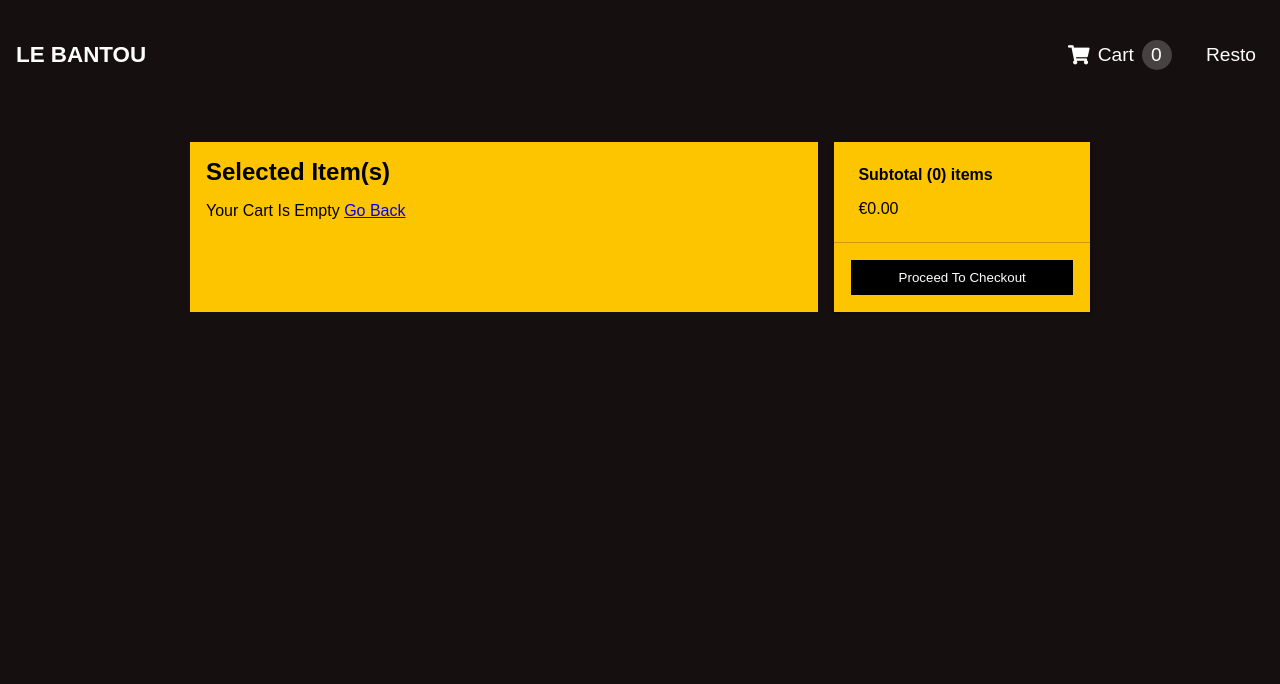
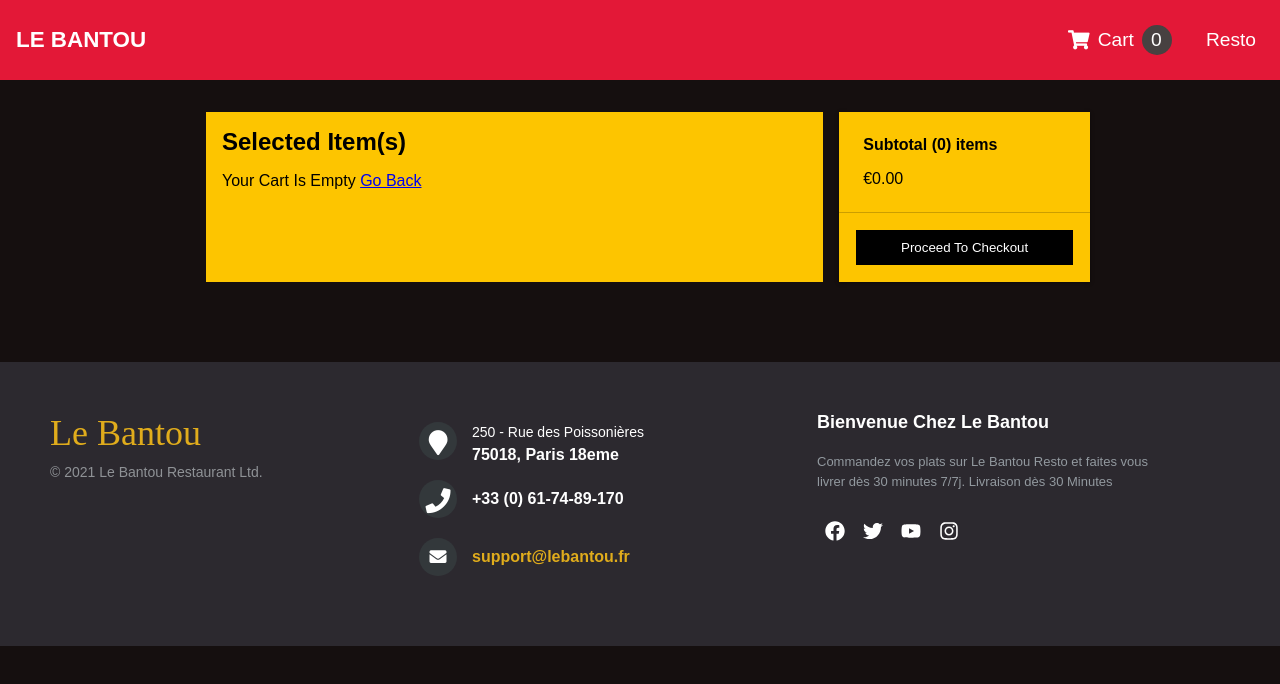
Before and after one commit to SAMMBENDE/project, a React (Create React App) app in the folder frontend/: page /cart in a window 1280 px wide. Shown: the top 684 px of the page. Built offline with nearby package versions, Linux system fonts and the light colour scheme.

Commit message:
footer added and some changes

```diff
--- a/frontend/package.json
+++ b/frontend/package.json
@@ -10,6 +10,7 @@
     "axios": "^0.21.1",
     "react": "^17.0.1",
     "react-dom": "^17.0.1",
+    "react-icons": "^4.2.0",
     "react-redux": "^7.2.2",
     "react-router-dom": "^5.2.0",
     "react-scripts": "4.0.3",
--- a/frontend/src/App.js
+++ b/frontend/src/App.js
@@ -11,6 +11,8 @@ import CartScreen from './screens/CartScreen';
 import Navbar from "./components/Navbar";
 import Backdrop from "./components/Backdrop"
 import Sidebar from './components/Sidebar';
+import Footer from './components/Footer';
+
 
 function App() {
 
@@ -29,6 +31,7 @@ function App() {
           <Route exact path= "/cart" component={CartScreen} />
         </Switch>
       </main>
+      <Footer />
    </Router>
   );
 }
--- /dev/null
+++ b/frontend/src/components/Footer.css
@@ -0,0 +1,158 @@
+@import url('http://fonts.googleapis.com/css?family=Open+Sans:400,700');
+
+footer{
+	position: fixed;
+	bottom: 0;
+}
+
+@media (max-height:800px){
+	footer { position: static; }
+
+}
+
+
+.footer-distributed{
+	background-color: #2c292f;
+	box-sizing: border-box;
+	width: 100%;
+	text-align: left;
+	font: bold 16px sans-serif;
+	padding: 50px 50px 60px 50px;
+	margin-top: 80px;
+}
+
+.footer-distributed .footer-left,
+.footer-distributed .footer-center,
+.footer-distributed .footer-right{
+	display: inline-block;
+	vertical-align: top;
+}
+
+/* Footer left */
+
+.footer-distributed .footer-left{
+	width: 30%;
+}
+
+.footer-distributed h3 span{
+	color:  #e0ac1c;
+    font: normal 36px 'Cookie', cursive;
+
+}
+
+.footer-distributed .footer-links a{
+	display:inline-block;
+	line-height: 1.8;
+	text-decoration: none;
+	color:  inherit;
+}
+
+.footer-distributed .footer-company-name{
+	color:  #8f9296;
+	font-size: 14px;
+	font-weight: normal;
+	margin-top: 10px;
+}
+
+/* Footer Center */
+
+.footer-distributed .footer-center{
+	width: 35%;
+}
+
+
+.footer-distributed .footer-center i{
+	background-color:  #33383b;
+	color: #ffffff;
+	font-size: 25px;
+	width: 38px;
+	height: 38px;
+	border-radius: 50%;
+	text-align: center;
+	line-height: 42px;
+	margin: 10px 15px;
+	vertical-align: middle;
+}
+
+.footer-distributed .footer-center i.fa-envelope{
+	font-size: 17px;
+	line-height: 38px;
+}
+
+.footer-distributed .footer-center p{
+	display: inline-block;
+	color: #ffffff;
+	vertical-align: middle;
+	margin:0;
+}
+
+.footer-distributed .footer-center p span{
+	display:block;
+	font-weight: normal;
+	font-size:14px;
+	line-height:2;
+}
+
+.footer-distributed .footer-center p a{
+	color:  #e0ac1c;
+	text-decoration: none;;
+}
+
+
+/* Footer Right */
+
+.footer-distributed .footer-right{
+	width: 30%;
+}
+
+.footer-distributed .footer-company-about{
+	line-height: 20px;
+	color:  #92999f;
+	font-size: 13px;
+	font-weight: normal;
+	margin: 0;
+}
+
+.footer-distributed .footer-company-about span{
+	display: block;
+	color:  #ffffff;
+	font-size: 18px;
+	font-weight: bold;
+	margin-bottom: 20px;
+}
+
+.footer-distributed .footer-icons{
+	margin-top: 25px;
+}
+
+.footer-distributed .footer-icons a{
+	display: inline-block;
+	width: 35px;
+	height: 35px;
+	cursor: pointer;
+	font-size: 20px;
+	color: #ffffff;
+	text-align: center;
+	line-height: 35px;
+	margin-right: 3px;
+	margin-bottom: 5px;
+}
+
+/* Responsiveness */
+
+@media (max-width: 880px) {
+
+	.footer-distributed .footer-left,
+	.footer-distributed .footer-center,
+	.footer-distributed .footer-right{
+		display: block;
+		width: 100%;
+		margin-bottom: 40px;
+		text-align: center;
+	}
+
+	.footer-distributed .footer-center i{
+		margin-left: 0;
+	}
+
+}
--- /dev/null
+++ b/frontend/src/components/Footer.js
@@ -0,0 +1,76 @@
+import './Footer.css';
+import {FaFacebook, FaInstagram, FaTwitter, FaYoutube} from 'react-icons/fa';
+
+
+const Footer = () => {
+    return (
+        <div className="footer-distributed">
+
+			<div className="footer-left">
+
+				<h3><span>Le Bantou</span></h3>
+
+				<p className="footer-company-name">© 2021 Le Bantou Restaurant Ltd.</p>
+
+			</div>
+
+			<div className="footer-center">
+				<div>
+					<i className="fa fa-map-marker"></i>
+					  <p><span>250 - Rue des Poissonières</span>
+						75018, Paris 18eme</p>
+				</div>
+
+				<div>
+					<i className="fa fa-phone"></i>
+					<p>+33 (0) 61-74-89-170</p>
+				</div>
+				<div>
+					<i className="fa fa-envelope"></i>
+					<p><a href="mailto:mbende2000@yahoo.com">support@lebantou.fr</a></p>
+				</div>
+			</div>
+			<div className="footer-right">
+				<p className="footer-company-about">
+					<span>Bienvenue Chez Le Bantou </span>
+					Commandez vos plats sur Le Bantou Resto et faites vous livrer dès 30 minutes 7/7j. Livraison dès 30 Minutes</p>
+				<div className="footer-icons">
+
+
+                    <a href='https://www.facebook.com/sam.mbende'
+                    target='_blank'
+                    aria-label='Facebook'
+                    rel='noopener noreferrer'
+                    >
+                    <FaFacebook />
+                    </a>
+                    <a href='https://twitter.com/SamMbende2'
+                    target='_blank'
+                    aria-label='Twitter'
+                    rel='noopener noreferrer'
+                    >
+                    <FaTwitter />
+                    </a>
+                    <a href='https://www.youtube.com/'
+                    target='_blank'
+                    aria-label='Youtube'
+                    rel='noopener noreferrer'
+                    >
+                    <FaYoutube />
+                    </a>
+                    <a href='https://www.instagram.com/sammbende/'
+                    target='_blank'
+                    aria-label='Instagram'
+                    rel='noopener noreferrer'
+                    >
+                    <FaInstagram />
+                    </a>
+
+
+                </div>
+			</div>
+		</div>
+    )
+}
+
+export default Footer;
--- a/frontend/src/components/Navbar.css
+++ b/frontend/src/components/Navbar.css
@@ -1,13 +1,15 @@
 .navbar {
     width: 100%;
-    height: 110px;
-    background-color:#150f0f;
+    height: 80px;
+    /* background-color:#150f0f;      */
+    background: #e31837;
     display: flex;
     justify-content: space-between;
     align-items: center;
     padding: 1.5rem 1rem;
     z-index: 50;
-
+    position: fixed;
+    top: 0;
 }
 
 .navbar__logo h2 {
--- a/frontend/src/components/Navbar.js
+++ b/frontend/src/components/Navbar.js
@@ -1,6 +1,8 @@
 import './Navbar.css';
 import { Link } from 'react-router-dom';
 import {useSelector} from 'react-redux';
+
+
 
 const Navbar = ({click}) => {
 
--- a/frontend/src/components/Product.css
+++ b/frontend/src/components/Product.css
@@ -1,7 +1,7 @@
 .product {
 
   width: 300px;
-  padding: 1rem ;
+  padding: 1rem;
   background: #150f0f;
   color: #fff;
   margin: 8px auto;
@@ -59,4 +59,8 @@
     .product {
        width: 320px
     }
+
+    .info__button {
+        padding: 0.6rem 8rem;
+    }
 }
--- a/frontend/src/index.css
+++ b/frontend/src/index.css
@@ -7,12 +7,9 @@
 body {
     font-family: Arial, Helvetica, sans-serif;
     background: #150f0f;
+    margin: 0px;
 }
 
-/* img {
-    width: 300px;
-
-} */
 
 img {
     width: 100%;
--- a/frontend/src/screens/CartScreen.css
+++ b/frontend/src/screens/CartScreen.css
@@ -2,7 +2,9 @@
     display: flex;
     max-width: 1300px;
     margin: 2rem auto;
-}.cartscreen h2 {
+    padding-top: 5rem;
+}
+.cartscreen h2 {
     margin-bottom: 1rem;
     color: #000;
   }
@@ -10,6 +12,7 @@
   .cartscreen__left {
     flex: 0.7;
     margin-right: 1rem;
+    margin-left: 1rem;
     background: #fdc500;
     padding: 1rem;
 }
--- a/frontend/src/screens/HomeScreen.css
+++ b/frontend/src/screens/HomeScreen.css
@@ -2,16 +2,18 @@
     max-width: 1300px;
     margin: 1rem auto;
     background: #150f0f;
+    padding-top: 5rem;
 }
 .homescreen__title {
     font-size: 1.5rem;
     color: #ffffff;
     margin-bottom: 1rem;
-    margin-left: 8px;
+    /* margin-left: 18px; */
+    text-align: center;
 }
 .homescreen__products {
     display: grid;
-    grid-template-columns: repeat(4, 1fr);
+    grid-template-columns: repeat(3, 1fr);
 }
 
 
@@ -32,12 +34,3 @@
         grid-template-columns: 1fr;
     }
 }
-
-
-
-/* body {
-    background: linear-gradient(to bottom, rgba(0, 0, 0, 0.7), rgba(0, 0, 0, 0.1)), url("../images/WINGS.jpg");
-    height: 100vh;
-    background-position: center;
-    background-size: cover;
-} */
--- a/frontend/src/screens/HomeScreen.js
+++ b/frontend/src/screens/HomeScreen.js
@@ -24,9 +24,10 @@ const HomeScreen = () => {
 
     return (
         <div className="homescreen">
-          <h2 className="homescreen__title">Plats Disponible</h2>
+          <h2 className="homescreen__title">Plats Disponibles</h2>
 
           <div className="homescreen__products">
+
             {loading ? <h2>Loading...</h2> : error ? <h2>{error}</h2> : products.map(product => (
               <Product
               key={product._id}
```
Also changed, not shown: 2 other files (tests, documents, lock files or other folders).
